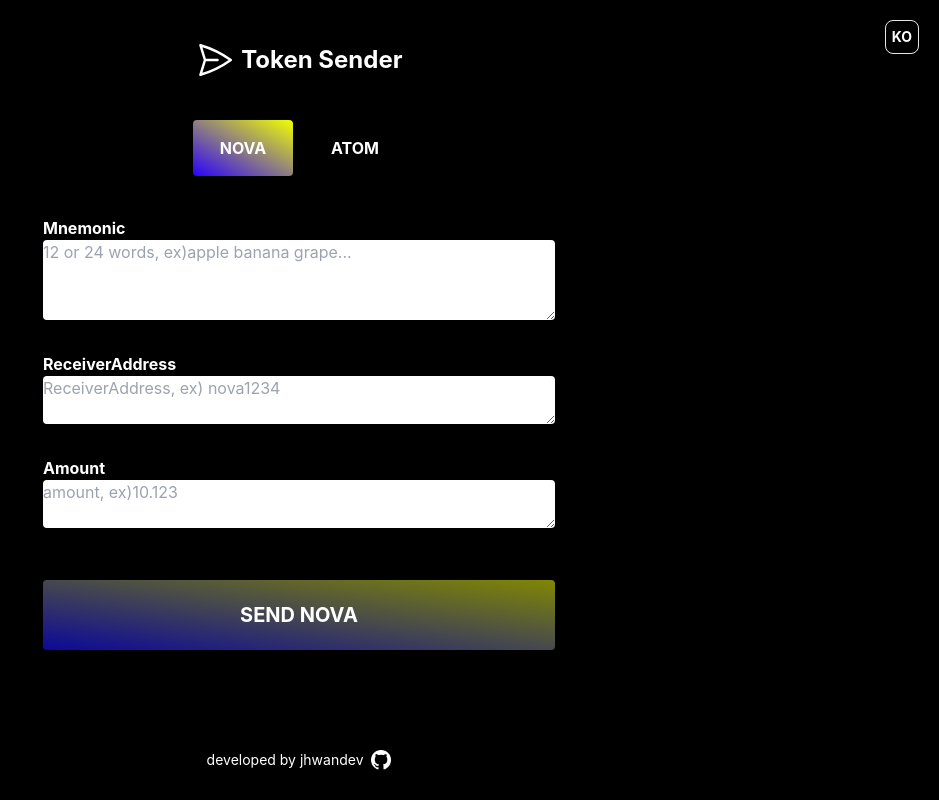
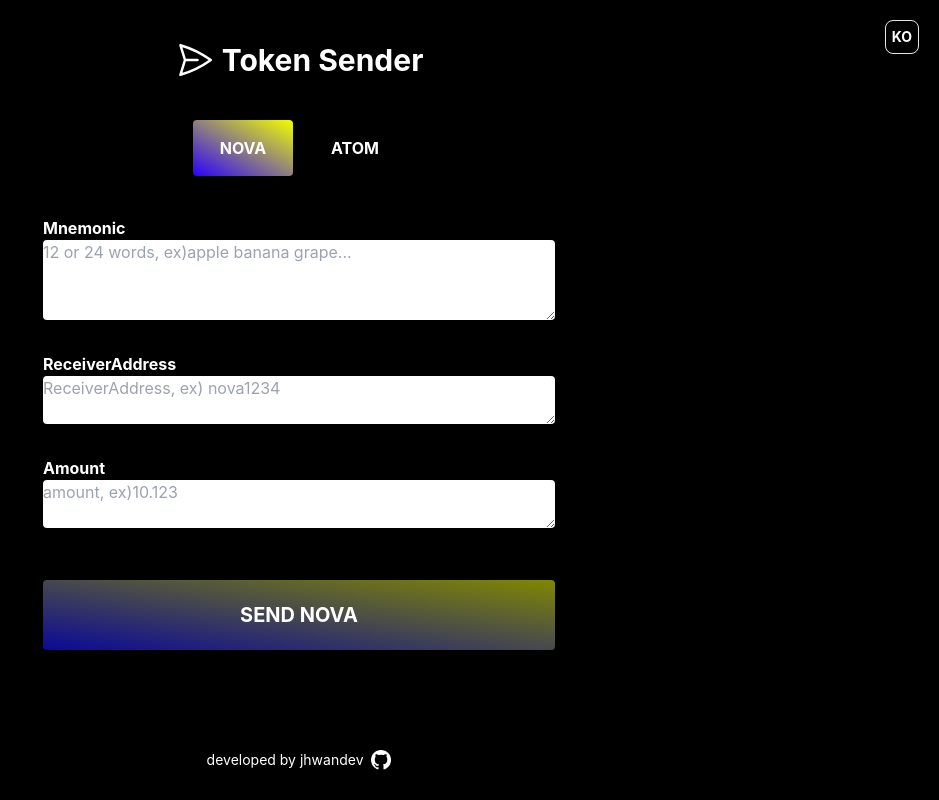
Before and after one commit to jhwandev/send-token-cosmjs, a React (Create React App) app: page /token/nova in a window 1280 px wide. Shown: the whole page, without its empty margins (341-1280 px from the left). Built offline with nearby package versions, Linux system fonts and the light colour scheme.

Commit message:
디자인 및 i18n 문구 수정

```diff
--- a/src/components/Header.tsx
+++ b/src/components/Header.tsx
@@ -21,7 +21,7 @@ function Header() {
           {langBtnText}
         </button>
       </div>
-      <div className="mb-7 flex justify-center items-center font-bold text-2xl">
+      <div className="mb-7 flex justify-center items-center font-bold text-3xl">
         <Airplane className="w-10" />
         &nbsp;Token Sender
       </div>
--- a/src/locale/lang.en.json
+++ b/src/locale/lang.en.json
@@ -6,7 +6,7 @@
   "valid.mnemonic.01": "Only alphabets and spaces are allowed.",
   "valid.mnemonic.02": "Mnemonic phrase must be 12 or 24 words.",
   "valid.receiverAddress.01": "Please check if the prefix matches. ex) nova.. or cosmos..",
-  "valid.receiverAddress.02": "Only lowercase alphabets and numbers are allowed.",
+  "valid.receiverAddress.02": "Only alphabets and numbers are allowed.",
   "valid.receiverAddress.03": "Check the length ( 39 characters excluding prefix )",
 
   "valid.amount.01": "Cannot enter a number less than or equal to zero.",
--- a/src/locale/lang.ko.json
+++ b/src/locale/lang.ko.json
@@ -3,10 +3,10 @@
   "title.amount": "보낼수량",
   "title.receiverAddress": "받는지갑주소",
 
-  "valid.mnemonic.01": "알파벳과 공백만 허용 됩니다.",
+  "valid.mnemonic.01": "알파벳과 공백만 입력 가능합니다.",
   "valid.mnemonic.02": "니모닉문구는 12개 혹은 24개 단어입니다.",
   "valid.receiverAddress.01": "prefix 일치여부를 확인해주세요. ex) nova.. or cosmos..",
-  "valid.receiverAddress.02": "소문자 알파벳과 숫자만 입력 가능합니다.",
+  "valid.receiverAddress.02": "알파벳과 숫자만 입력 가능합니다.",
   "valid.receiverAddress.03": "주소길이를 확인해주세요 (prefix제외 39자리)",
 
   "valid.amount.01": "0과 같거나 보다 작은 수 입력 불가",
```
